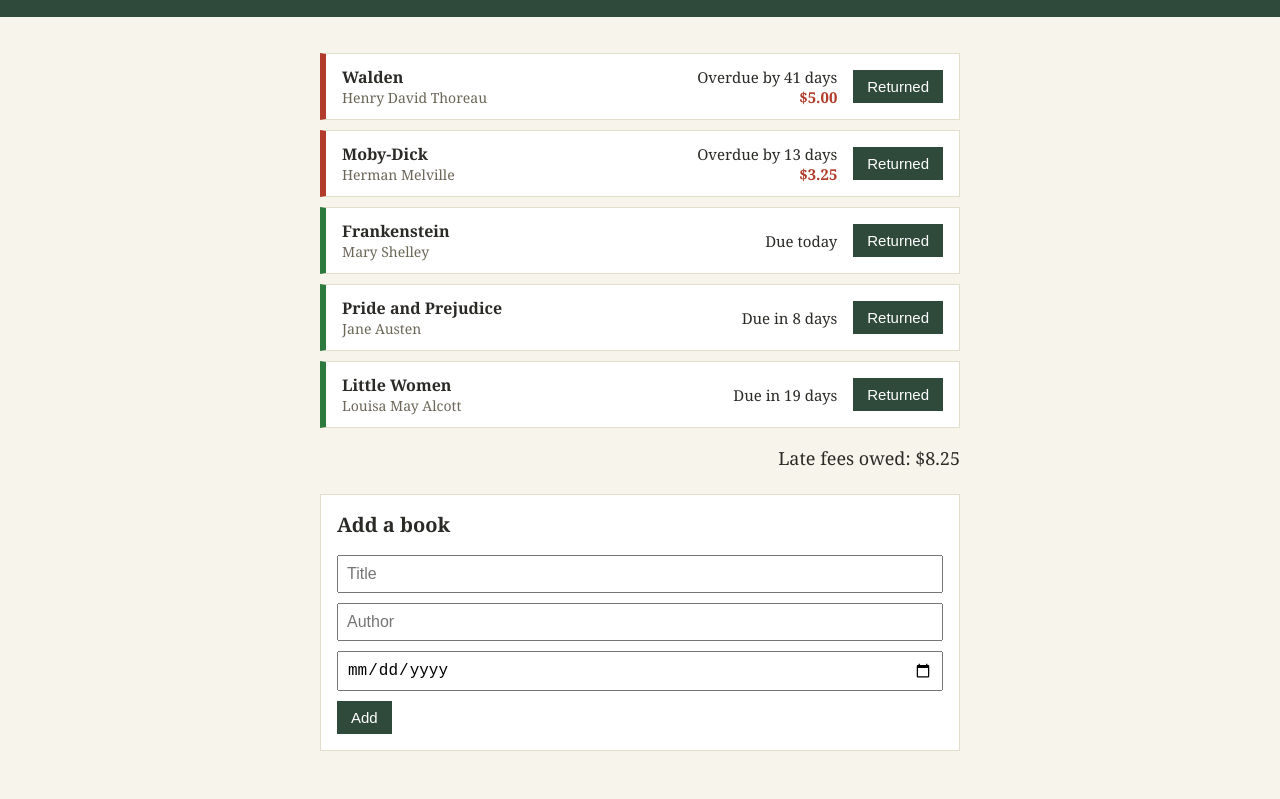
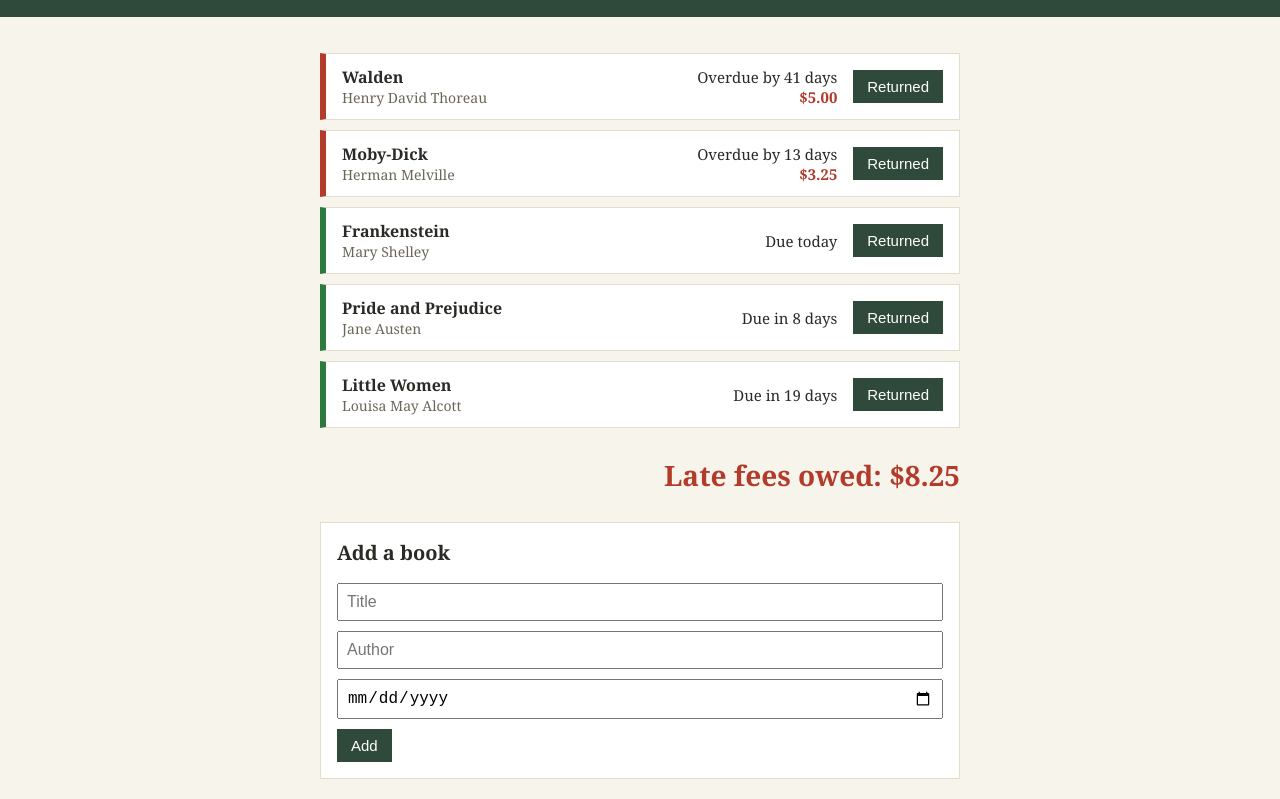
Before and after one commit to sverma24/claude-code-full-course, a website: page index.html in a window 1280 px wide. Shown: the part 87-886 px from the top of the page. Before the commit the page ends 858 px from the top, so only its background shows below. Drawn offline with Linux system fonts and the light colour scheme.

Commit message:
Make the fee total larger and red above five dollars

```diff
--- a/app.js
+++ b/app.js
@@ -64,7 +64,10 @@ function render() {
     list.appendChild(buildRow(book, now));
   });
 
-  document.getElementById('total').textContent = '$' + sumFees(books, now).toFixed(2);
+  const total = sumFees(books, now);
+  const totalEl = document.getElementById('total');
+  totalEl.textContent = '$' + total.toFixed(2);
+  totalEl.parentElement.classList.toggle('high', total > 5);
 }
 
 document.getElementById('add').addEventListener('submit', (e) => {
--- a/style.css
+++ b/style.css
@@ -28,7 +28,8 @@ ul { list-style: none; padding: 0; }
 .book span { display: block; color: #6b6658; font-size: 14px; }
 .status { text-align: right; font-size: 15px; }
 .status b { display: block; color: #b23b2b; }
-.total { font-size: 18px; text-align: right; }
+.total { font-size: 28px; font-weight: 700; text-align: right; }
+.total.high { color: #b23b2b; }
 form { background: #fff; border: 1px solid #e3ddcc; padding: 16px; margin-top: 24px; }
 form h2 { margin-top: 0; font-size: 20px; }
 input { display: block; width: 100%; box-sizing: border-box; padding: 8px; margin-bottom: 10px; font-size: 16px; }
```
